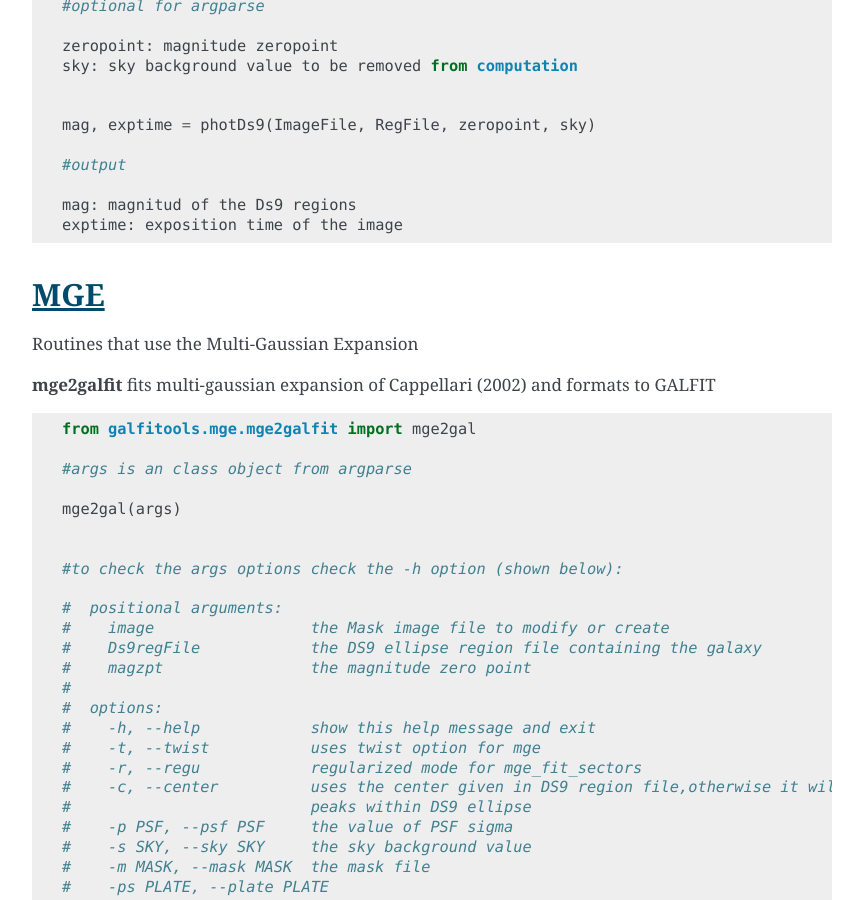
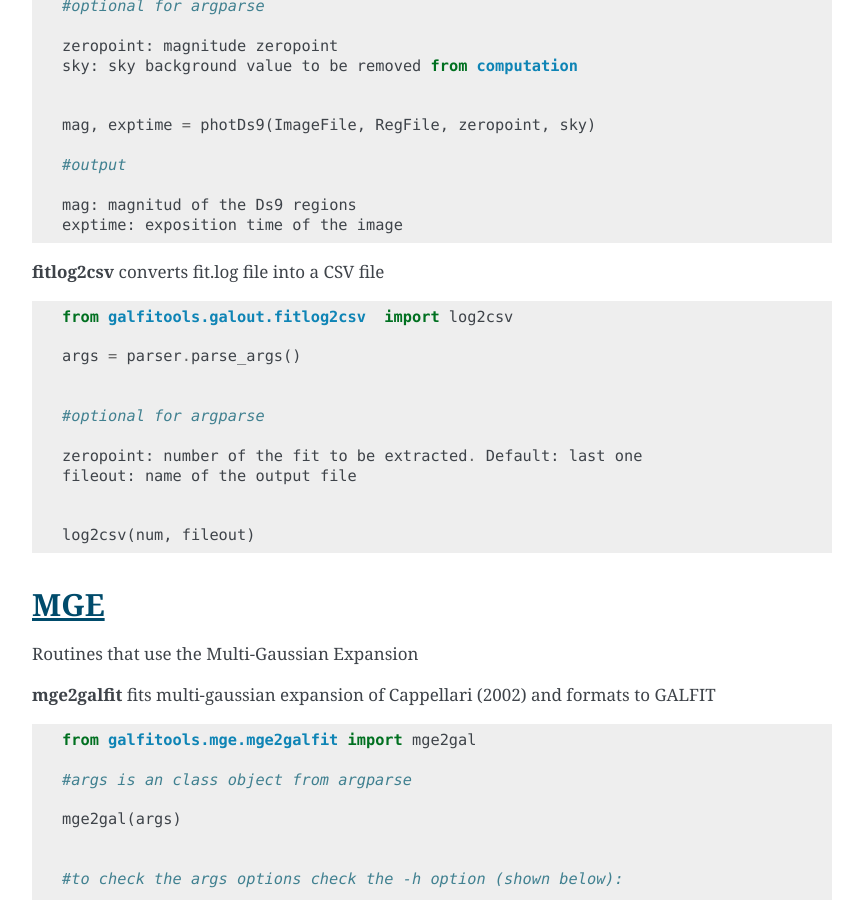
Before and after one commit to canorve/GALFITools, a Sphinx documentation site: the page built from docs/api.rst, in a window 1280 px wide and 900 px high, scrolled down 13593 px. Shown: the whole window, without its empty margins (338-1201 px from the left). Built offline with Sphinx 7.4.7, drawn with Linux system fonts in a browser that asks for light colours.

Commit message:
documentation updated
 On branch master
 Changes to be committed:
	modified:   docs/api.rst
	modified:   docs/howto.rst
	modified:   setup.cfg

```diff
--- a/docs/api.rst
+++ b/docs/api.rst
@@ -822,6 +822,27 @@ equal
 
 
 
+**fitlog2csv** converts fit.log file into a CSV file
+::
+
+
+    from galfitools.galout.fitlog2csv  import log2csv
+
+    args = parser.parse_args()
+
+
+    #optional for argparse
+
+    zeropoint: number of the fit to be extracted. Default: last one
+    fileout: name of the output file
+
+
+    log2csv(num, fileout)
+
+
+
+
+
 
 
 **MGE**
--- a/setup.cfg
+++ b/setup.cfg
@@ -106,7 +106,7 @@ console_scripts =
      showCube = galfitools.shell.commands_galout:mainShowCube
      photDs9 = galfitools.shell.commands_galout:mainPhotDs9
      getCOW = galfitools.shell.commands_galout:maingetCOW
-
+     fitlog2csv = galfitools.shell.commands_galout:mainFitlog2CSV
 
      mge2galfit = galfitools.shell.commands_mge:mainMGE
      sbProf = galfitools.shell.commands_mge:mainSbProf
```
Also changed, not shown: docs/howto.rst (+12 -0 lines).
